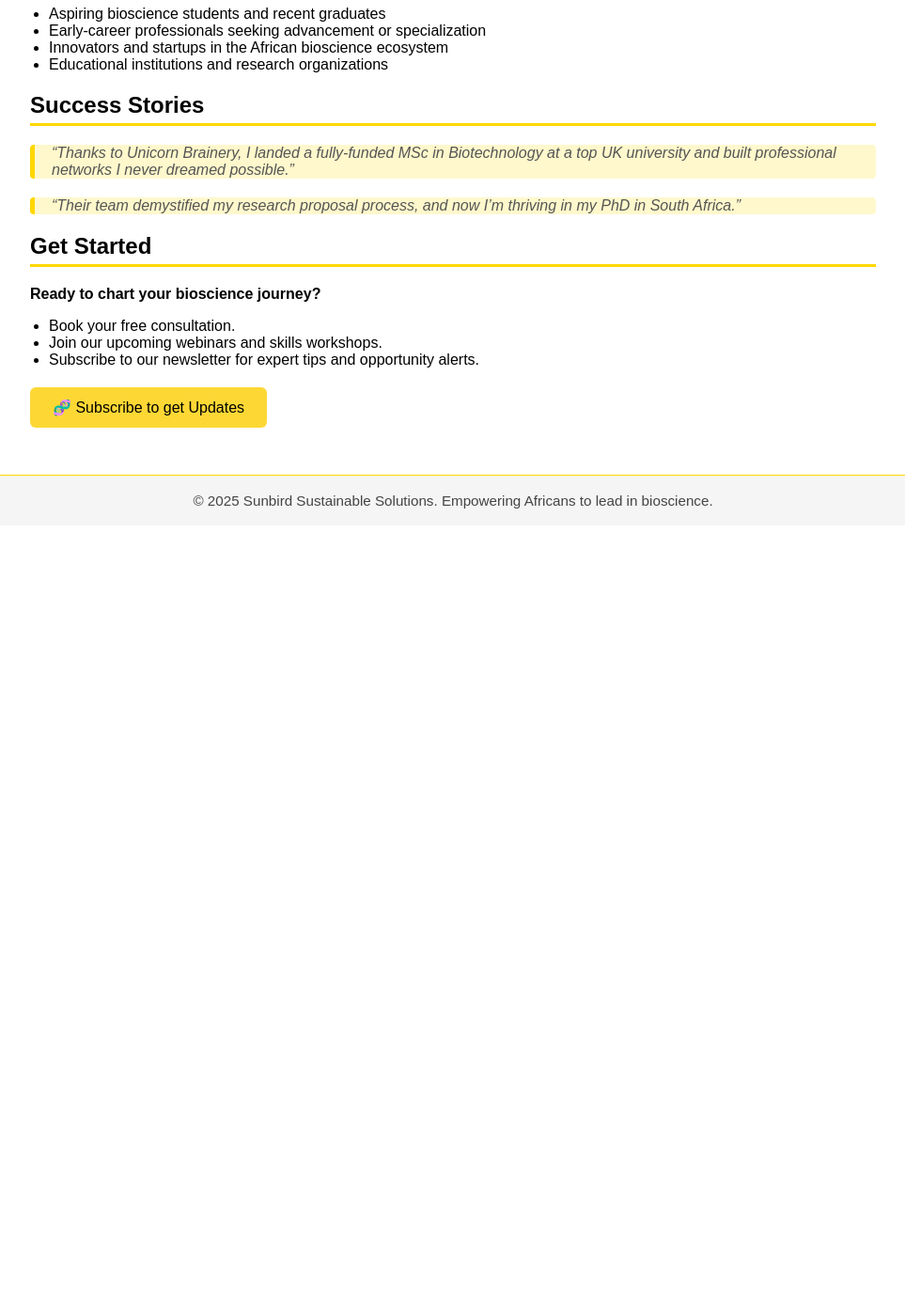
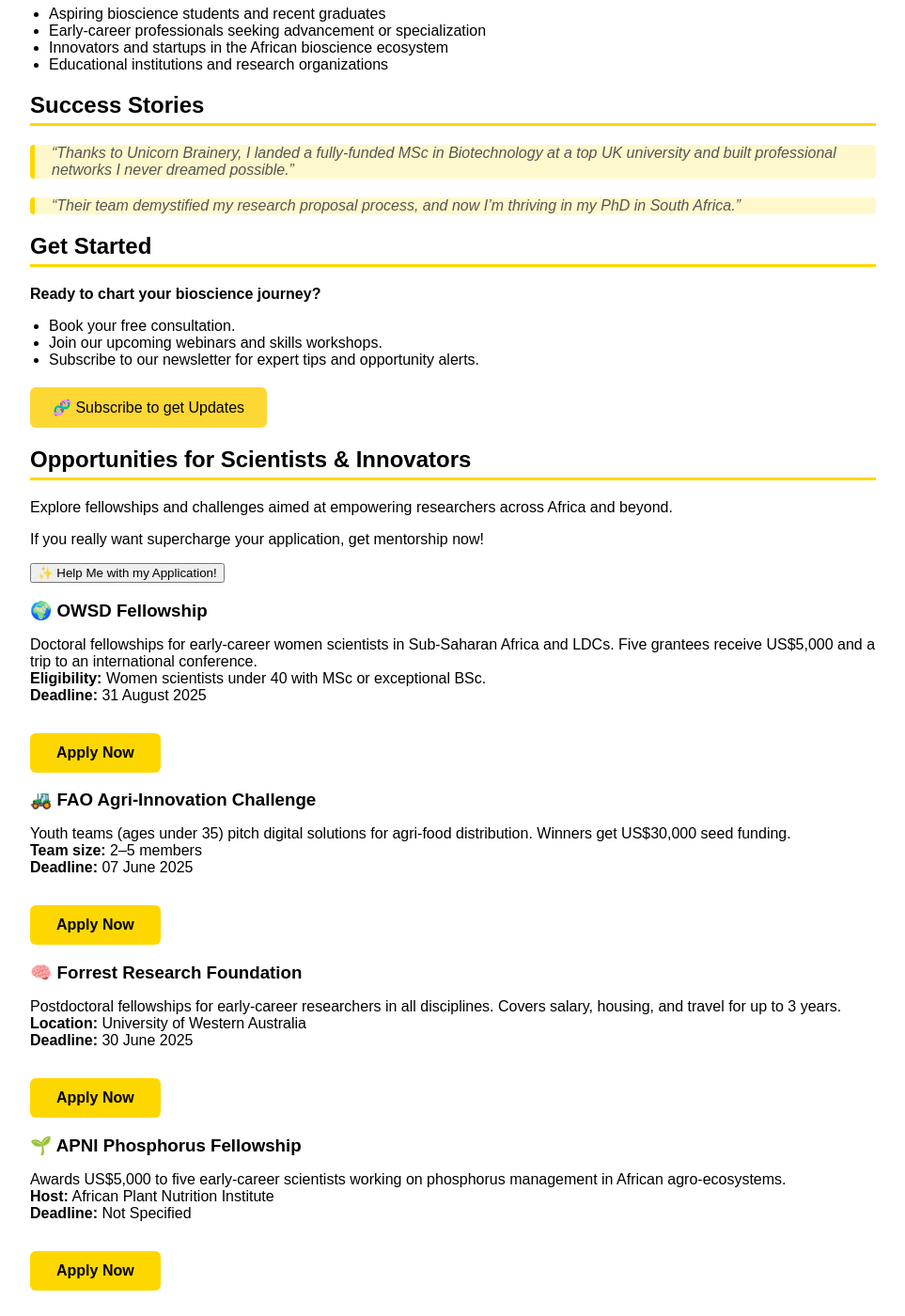
Before and after one commit to mmutondo/mmutondo.github.io, a Jekyll site: the page UnicornBraineryHome.html, which Jekyll copies as it is, in a window 1280 px wide and 1400 px high, scrolled down 894 px. Shown: the whole window at 94% size, without its empty margins (158-1121 px from the left). Built offline with Jekyll 4.4.1, drawn with Linux system fonts in a browser that asks for light colours; before the commit the page ends 1453 px from its top, so only the background shows below that.

Commit message:
Update UnicornBraineryHome.html

```diff
--- a/UnicornBraineryHome.html
+++ b/UnicornBraineryHome.html
@@ -208,6 +208,60 @@
       </button>
 
     </section>
+
+  <section>
+    <h2>Opportunities for Scientists & Innovators</h2>
+    <p>Explore fellowships and challenges aimed at empowering researchers across Africa and beyond. </p>
+    <p>If you really want supercharge your application, get mentorship now!</p>
+    <button class="help-button" onclick="window.location.href='https://dr.moolamutondo.me/UnicornBraineryHome.html'">✨ Help Me with my Application!</button>
+  </button>
+
+
+    <div class="card-container">
+
+      <div class="card">
+        <h3>🌍 OWSD Fellowship</h3>
+        <p>
+          Doctoral fellowships for early-career women scientists in Sub-Saharan Africa and LDCs. Five grantees receive US$5,000 and a trip to an international conference.<br>
+          <strong>Eligibility:</strong> Women scientists under 40 with MSc or exceptional BSc.<br>
+          <strong>Deadline:</strong> 31 August 2025
+        </p>
+        <a href="https://owsd.net/career-development/awards/owsd-early-career-fellowship" target="_blank" class="button">Apply Now</a>
+      </div>
+
+      <div class="card">
+        <h3>🚜 FAO Agri-Innovation Challenge</h3>
+        <p>
+          Youth teams (ages under 35) pitch digital solutions for agri-food distribution. Winners get US$30,000 seed funding.<br>
+          <strong>Team size:</strong> 2–5 members<br>
+          <strong>Deadline:</strong> 07 June 2025
+        </p>
+        <a href="https://www.fao.org/youth/innovators-challenge" target="_blank" class="button">Apply Now</a>
+      </div>
+
+      <div class="card">
+        <h3>🧠 Forrest Research Foundation</h3>
+        <p>
+          Postdoctoral fellowships for early-career researchers in all disciplines. Covers salary, housing, and travel for up to 3 years.<br>
+          <strong>Location:</strong> University of Western Australia<br>
+          <strong>Deadline:</strong> 30 June 2025
+        </p>
+        <a href="https://www.forrestresearch.org.au/fellowships/" target="_blank" class="button">Apply Now</a>
+      </div>
+
+      <div class="card">
+        <h3>🌱 APNI Phosphorus Fellowship</h3>
+        <p>
+          Awards US$5,000 to five early-career scientists working on phosphorus management in African agro-ecosystems.<br>
+          <strong>Host:</strong> African Plant Nutrition Institute<br>
+          <strong>Deadline:</strong> Not Specified
+        </p>
+        <a href="https://www.apni.net/phosphorus-fellowship/" target="_blank" class="button">Apply Now</a>
+      </div>
+
+    </div>
+  </section>
+
   </main>
 
   <footer>
```
